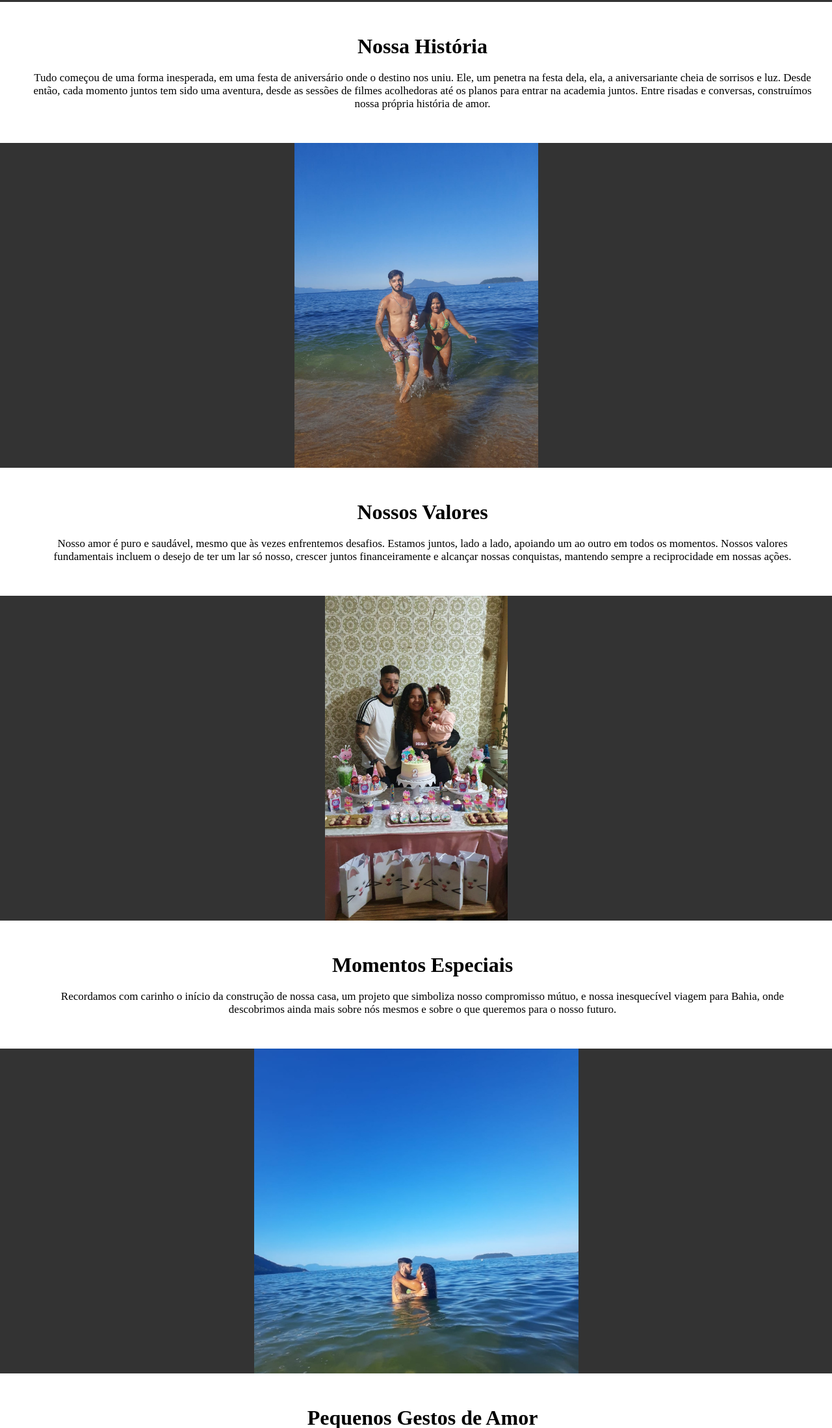
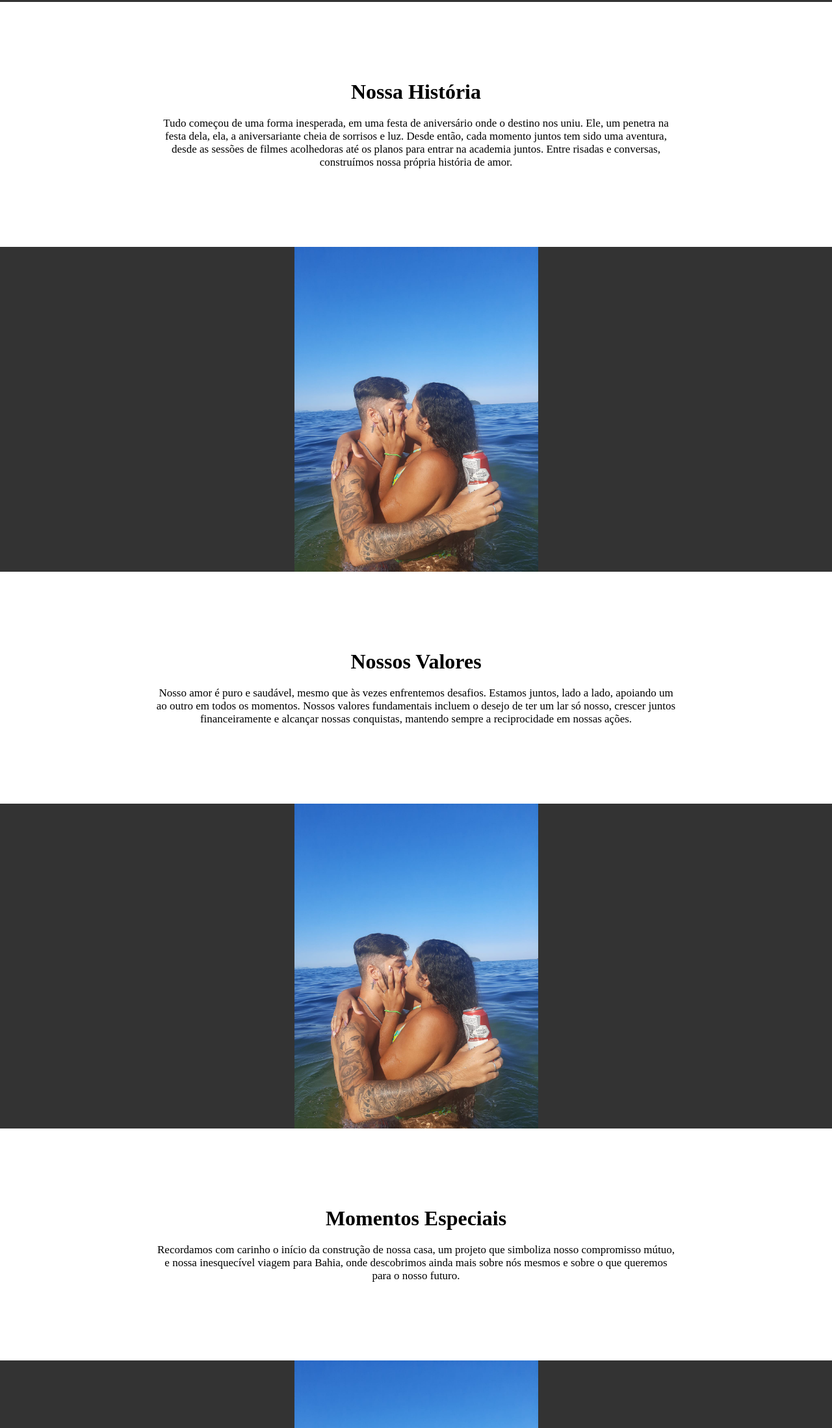
Before and after one commit to rodri-95/P02, a plain HTML site: page index.html.html in a window 1280 px wide. Shown: the part 602-2800 px from the top of the page at 65% size. Drawn offline with Linux system fonts and the light colour scheme.

Commit message:
mudança

```diff
--- a/estilo/style.css
+++ b/estilo/style.css
@@ -39,7 +39,7 @@ nav ul li a:hover {
 div#bloco1 {
     background-image: url(../img/5.jpg);
     background-attachment: fixed;
-    background-position: center;
+    background-position: bottom top;
     background-repeat: no-repeat;
     background-size: contain;
     height: 500px;
@@ -52,7 +52,7 @@ div#bloco1 {
 }
 
 div#bloco2 {
-    background-image: url(../img/3.jpg);
+    background-image: url(../img/4.jpg);
     background-attachment: fixed;
     background-position: center center;
     background-repeat: no-repeat;
@@ -64,7 +64,7 @@ div#bloco2 {
 }
 
 div#bloco3 {
-    background-image: url(../img/2.jpg);
+    background-image: url(../img/4.jpg);
     background-attachment: fixed;
     background-position: center top;
     background-repeat: no-repeat;
@@ -74,7 +74,7 @@ div#bloco3 {
 }
 
 div#bloco4 {
-    background-image: url(../img/1.jpg);
+    background-image: url(../img/4.jpg);
     background-attachment: fixed;
     background-position: center center;
     background-repeat: no-repeat;
@@ -107,9 +107,9 @@ div#bloco1 > h1 {
 
 .fbranca {
     text-align: center;
-    padding: 50px;
+    padding: 120px 50px;
     background-color: #ffffff;
-    width: 1200px;
+    width: 800px;
     margin: auto;
 }
 
--- a/Amor.html
+++ b/index.html.html
@@ -84,6 +84,16 @@
         <p>Para nós, a música "Chris - Como Só Você no Mundo" representa a singularidade e a profundidade do nosso amor. Cada verso ecoa os sentimentos que temos um pelo outro, fazendo-nos lembrar do quanto somos especiais juntos.</p>
     </div>
 
+    <!-- iMAGEM FIXA  -->
+    <div id="bloco5">
+    </div>
+
+    <div class="fbranca" id="celebre">
+        <p>Obrigado por nos acompanhar nesta jornada romântica. Esperamos que nosso site seja uma fonte de inspiração e alegria para todos os casais que buscam o verdadeiro significado do amor e da parceria.</p>
+    </div>
+
+
+
     <footer>
         <p>feito por ...</p>
     </footer>
```
